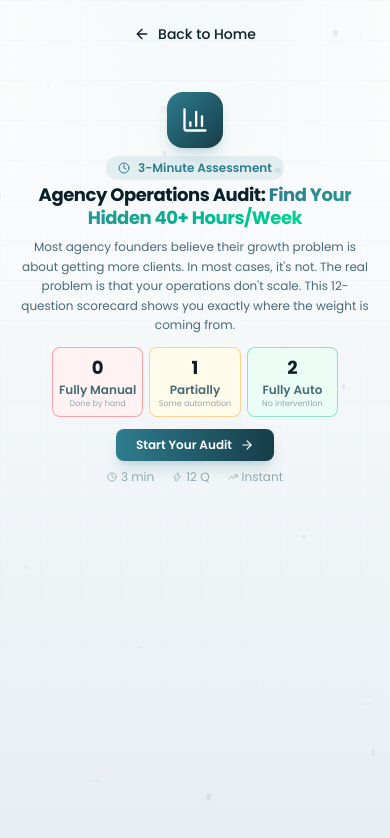
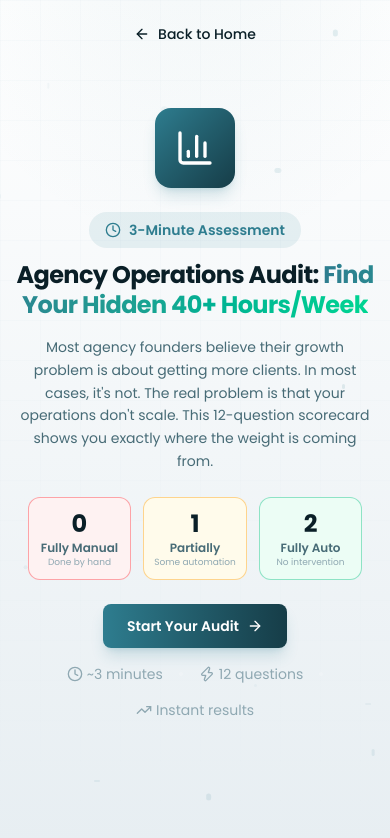
Before and after one commit to shanistic/Muhammad-Usman, a Next.js app in the folder portfolio-nextjs/: page /free-operations-audit in a window 390 px wide. Shown: the top 838 px of the page. Built offline with nearby package versions, Linux system fonts and the light colour scheme.

Commit message:
new fix of scroling

```diff
--- a/portfolio-nextjs/app/free-operations-audit/page.tsx
+++ b/portfolio-nextjs/app/free-operations-audit/page.tsx
@@ -656,7 +656,7 @@ export default function AuditPage() {
             >
               {/* ─── STEP 0: INTRO ─── */}
               {step === 0 && (
-                <div className="flex w-full flex-col items-center justify-center text-center py-2">
+                <div className="flex w-full flex-col items-center justify-center text-center py-6">
                   <motion.div
                     initial={{ scale: 0 }}
                     animate={{ scale: 1 }}
@@ -666,25 +666,25 @@ export default function AuditPage() {
                       damping: 15,
                       delay: 0.1,
                     }}
-                    className="mb-2 flex h-14 w-14 items-center justify-center rounded-2xl bg-gradient-to-br from-accent to-primary shadow-lg shadow-accent/20"
+                    className="mb-6 flex h-20 w-20 items-center justify-center rounded-2xl bg-gradient-to-br from-accent to-primary shadow-lg shadow-accent/20"
                   >
-                    <BarChart3 className="h-7 w-7 text-white" />
+                    <BarChart3 className="h-10 w-10 text-white" />
                   </motion.div>
 
                   <motion.span
                     initial={{ opacity: 0, y: 10 }}
                     animate={{ opacity: 1, y: 0 }}
                     transition={{ delay: 0.2 }}
-                    className="mb-1 inline-flex items-center gap-2 rounded-full bg-accent/10 px-3 py-1 text-xs font-semibold text-accent"
+                    className="mb-3 inline-flex items-center gap-2 rounded-full bg-accent/10 px-4 py-2 text-sm font-semibold text-accent"
                   >
-                    <Clock className="h-3 w-3" /> 3-Minute Assessment
+                    <Clock className="h-4 w-4" /> 3-Minute Assessment
                   </motion.span>
 
                   <motion.h1
                     initial={{ opacity: 0, y: 20 }}
                     animate={{ opacity: 1, y: 0 }}
                     transition={{ delay: 0.3 }}
-                    className="mb-2 text-lg font-bold leading-tight text-dark sm:text-xl"
+                    className="mb-4 text-2xl font-bold leading-tight text-dark sm:text-3xl"
                   >
                     Agency Operations Audit:{" "}
                     <span className="bg-gradient-to-r from-accent to-emerald-400 bg-clip-text text-transparent">
@@ -696,7 +696,7 @@ export default function AuditPage() {
                     initial={{ opacity: 0, y: 20 }}
                     animate={{ opacity: 1, y: 0 }}
                     transition={{ delay: 0.4 }}
-                    className="mb-3 max-w-lg text-xs leading-relaxed text-dark-medium sm:text-sm"
+                    className="mb-6 max-w-xl text-sm leading-relaxed text-dark-medium sm:text-base"
                   >
                     Most agency founders believe their growth problem is about
                     getting more clients. In most cases, it&apos;s not. The real
@@ -710,7 +710,7 @@ export default function AuditPage() {
                     initial={{ opacity: 0, y: 20 }}
                     animate={{ opacity: 1, y: 0 }}
                     transition={{ delay: 0.5 }}
-                    className="mb-3 grid max-w-sm grid-cols-3 gap-1.5"
+                    className="mb-6 grid max-w-md grid-cols-3 gap-3"
                   >
                     {[
                       {
@@ -735,17 +735,17 @@ export default function AuditPage() {
                       <div
                         key={item.score}
                         className={cn(
-                          "rounded-lg border p-1.5 text-center",
+                          "rounded-xl border p-2.5 text-center",
                           item.color
                         )}
                       >
-                        <div className="text-lg font-bold text-dark">
+                        <div className="text-2xl font-bold text-dark">
                           {item.score}
                         </div>
                         <div className="text-xs font-semibold text-dark-medium">
                           {item.label}
                         </div>
-                        <div className="text-[8px] text-dark-light">
+                        <div className="text-[9px] text-dark-light">
                           {item.desc}
                         </div>
                       </div>
@@ -759,28 +759,28 @@ export default function AuditPage() {
                     whileHover={{ scale: 1.04 }}
                     whileTap={{ scale: 0.98 }}
                     onClick={goNext}
-                    className="group mb-2 inline-flex items-center gap-2 rounded-lg bg-gradient-to-r from-accent to-primary px-5 py-2 text-xs font-semibold text-white shadow-lg shadow-accent/20 transition-shadow hover:shadow-xl hover:shadow-accent/30 cursor-pointer sm:text-sm sm:px-6 sm:py-2.5"
+                    className="group mb-4 inline-flex items-center gap-2 rounded-lg bg-gradient-to-r from-accent to-primary px-6 py-3 text-sm font-semibold text-white shadow-lg shadow-accent/20 transition-shadow hover:shadow-xl hover:shadow-accent/30 cursor-pointer"
                   >
                     Start Your Audit
-                    <ArrowRight className="h-3.5 w-3.5 transition-transform group-hover:translate-x-1" />
+                    <ArrowRight className="h-4 w-4 transition-transform group-hover:translate-x-1" />
                   </motion.button>
 
                   <motion.div
                     initial={{ opacity: 0 }}
                     animate={{ opacity: 1 }}
                     transition={{ delay: 0.8 }}
-                    className="flex flex-wrap items-center justify-center gap-2 text-xs text-dark-light"
+                    className="flex flex-wrap items-center justify-center gap-4 text-sm text-dark-light"
                   >
                     <span className="flex items-center gap-1">
-                      <Clock className="h-2.5 w-2.5" /> 3 min
+                      <Clock className="h-4 w-4" /> ~3 minutes
                     </span>
-                    <span className="h-0.5 w-0.5 rounded-full bg-white/20" />
+                    <span className="h-1 w-1 rounded-full bg-white/20" />
                     <span className="flex items-center gap-1">
-                      <Zap className="h-2.5 w-2.5" /> 12 Q
+                      <Zap className="h-4 w-4" /> 12 questions
                     </span>
-                    <span className="h-0.5 w-0.5 rounded-full bg-white/20" />
+                    <span className="h-1 w-1 rounded-full bg-white/20" />
                     <span className="flex items-center gap-1">
-                      <TrendingUp className="h-2.5 w-2.5" /> Instant
+                      <TrendingUp className="h-4 w-4" /> Instant results
                     </span>
                   </motion.div>
                 </div>
@@ -788,25 +788,25 @@ export default function AuditPage() {
 
               {/* ─── STEP 1: CONTACT INFO ─── */}
               {step === 1 && (
-                <div className="mx-auto max-w-lg w-full flex flex-col justify-center py-2">
-                  <div className="mb-3 text-center">
+                <div className="mx-auto max-w-lg w-full flex flex-col justify-center py-6">
+                  <div className="mb-6 text-center">
                     <motion.div
                       initial={{ scale: 0 }}
                       animate={{ scale: 1 }}
                       transition={{ type: "spring", stiffness: 200, damping: 15 }}
-                      className="mx-auto mb-2 flex h-12 w-12 items-center justify-center rounded-2xl bg-accent/10 text-accent"
+                      className="mx-auto mb-4 flex h-16 w-16 items-center justify-center rounded-2xl bg-accent/10 text-accent"
                     >
-                      <User className="h-6 w-6" />
+                      <User className="h-8 w-8" />
                     </motion.div>
-                    <h2 className="text-lg font-bold text-dark sm:text-xl">
+                    <h2 className="text-2xl font-bold text-dark sm:text-2xl">
                       Contact Information
                     </h2>
-                    <p className="mt-0.5 text-xs text-dark-light sm:text-sm">
+                    <p className="mt-2 text-sm text-dark-light sm:text-base">
                       Tell us about you and your agency
                     </p>
                   </div>
 
-                  <div className="space-y-3">
+                  <div className="space-y-5">
                     {[
                       {
                         id: "name",
@@ -847,7 +847,7 @@ export default function AuditPage() {
                       >
                         <label
                           htmlFor={field.id}
-                          className="mb-1 block text-xs font-medium text-dark-medium sm:text-sm"
+                          className="mb-2 block text-sm font-medium text-dark-medium"
                         >
                           {field.label}{" "}
                           {field.key !== "linkedinUrl" && (
@@ -865,7 +865,7 @@ export default function AuditPage() {
                               [field.key]: e.target.value,
                             }))
                           }
-                          className="w-full rounded-lg border border-secondary bg-white px-3 py-2 text-xs text-dark placeholder-dark-light/40 outline-none transition-all focus:border-accent/50 focus:ring-2 focus:ring-accent/20 sm:text-sm sm:py-2.5 sm:px-4"
+                          className="w-full rounded-lg border border-secondary bg-white px-4 py-3 text-sm text-dark placeholder-dark-light/40 outline-none transition-all focus:border-accent/50 focus:ring-2 focus:ring-accent/20"
                         />
                       </motion.div>
                     ))}
@@ -875,9 +875,9 @@ export default function AuditPage() {
 
               {/* ─── STEPS 2-5: QUESTION SECTIONS ─── */}
               {step >= 2 && step <= 5 && currentSection && (
-                <div className="mx-auto max-w-2xl">
-                  {/* Section header */}
-                  <div className="mb-8 text-center">
+                <div className="mx-auto max-w-2xl flex flex-col h-screen">
+                  {/* Section header - Fixed */}
+                  <div className="mb-6 text-center pt-4 pb-4 flex-shrink-0">
                     <motion.div
                       initial={{ scale: 0, rotate: -20 }}
                       animate={{ scale: 1, rotate: 0 }}
@@ -886,7 +886,7 @@ export default function AuditPage() {
                         stiffness: 200,
                         damping: 15,
                       }}
-                      className="mx-auto mb-4 flex h-14 w-14 items-center justify-center rounded-2xl bg-accent/10 text-accent"
+                      className="mx-auto mb-3 flex h-14 w-14 items-center justify-center rounded-2xl bg-accent/10 text-accent"
                     >
                       {(() => {
                         const IconComponent = sectionIconMap[currentSection.id];
@@ -911,8 +911,8 @@ export default function AuditPage() {
                     </motion.p>
                   </div>
 
-                  {/* Questions */}
-                  <div className="space-y-6">
+                  {/* Questions - Scrollable */}
+                  <div className="space-y-4 overflow-y-auto flex-1 pr-3">
                     {currentSection.questions.map((q, qi) => (
                       <motion.div
                         key={q.id}
@@ -980,8 +980,10 @@ export default function AuditPage() {
 
               {/* ─── STEP 6: RESULTS ─── */}
               {step === 6 && (
-                <div className="mx-auto max-w-2xl text-center">
-                  {/* Celebration burst */}
+                <div className="mx-auto max-w-2xl text-center flex flex-col h-screen">
+                  {/* Top section - Fixed */}
+                  <div className="pt-4 pb-4 flex-shrink-0">
+                    {/* Score Ring */}
                     <motion.div
                       initial={{ scale: 0.5, opacity: 0 }}
                       animate={{ scale: 1, opacity: 1 }}
@@ -992,7 +994,7 @@ export default function AuditPage() {
                       }}
                       className="mb-2"
                     >
-                    <div className="mx-auto mb-6 flex justify-center">
+                      <div className="mx-auto mb-4 flex justify-center">
                         <ScoreRing score={totalScore} max={24} />
                       </div>
                     </motion.div>
@@ -1002,10 +1004,10 @@ export default function AuditPage() {
                       animate={{ opacity: 1, y: 0 }}
                       transition={{ delay: 0.4 }}
                     >
-                    <h2 className="mb-2 text-3xl font-bold text-dark sm:text-4xl">
+                      <h2 className="mb-1 text-2xl font-bold text-dark sm:text-3xl">
                         Thank You, {contact.name}!
                       </h2>
-                    <p className="mb-2 text-lg text-dark-medium">
+                      <p className="mb-2 text-base text-dark-medium sm:text-lg">
                         Here&apos;s your Agency Operations Score
                       </p>
                     </motion.div>
@@ -1016,7 +1018,7 @@ export default function AuditPage() {
                       animate={{ opacity: 1, scale: 1 }}
                       transition={{ delay: 0.6 }}
                       className={cn(
-                      "mx-auto mb-8 inline-flex items-center gap-2 rounded-full border px-5 py-2.5 text-sm font-semibold",
+                        "mx-auto mb-4 inline-flex items-center gap-2 rounded-full border px-4 py-2 text-sm font-semibold",
                         getTier(totalScore).bgColor,
                         getTier(totalScore).borderColor,
                         getTier(totalScore).color
@@ -1031,19 +1033,22 @@ export default function AuditPage() {
                       initial={{ opacity: 0 }}
                       animate={{ opacity: 1 }}
                       transition={{ delay: 0.7 }}
-                    className="mx-auto mb-10 max-w-lg text-base leading-relaxed text-dark-medium"
+                      className="mx-auto mb-4 max-w-lg text-sm leading-relaxed text-dark-medium"
                     >
                       {getTier(totalScore).description}
                     </motion.p>
+                  </div>
 
+                  {/* Scrollable section - Section breakdown and CTA */}
+                  <div className="overflow-y-auto flex-1 pr-3 pb-4">
                     {/* Section breakdown */}
                     <motion.div
                       initial={{ opacity: 0, y: 20 }}
                       animate={{ opacity: 1, y: 0 }}
                       transition={{ delay: 0.8 }}
-                    className="mb-10 space-y-3 text-left"
+                      className="mb-6 space-y-2 text-left"
                     >
-                    <h3 className="mb-4 text-center text-lg font-semibold text-dark">
+                      <h3 className="mb-3 text-center text-base font-semibold text-dark sm:text-lg">
                         Section Breakdown
                       </h3>
                       {auditSections.map((sec, i) => (
@@ -1083,13 +1088,6 @@ export default function AuditPage() {
                         Book Free 30-Min Audit Call
                         <ChevronRight className="h-4 w-4 transition-transform group-hover:translate-x-1" />
                       </a>
-                      <button
-                        onClick={handleDownloadPDF}
-                        className="group inline-flex items-center gap-2 rounded-xl border border-accent bg-accent/10 px-6 py-3.5 text-sm font-semibold text-accent transition-all hover:bg-accent/20 hover:border-accent"
-                      >
-                        <Download className="h-5 w-5" />
-                        Download as PDF
-                      </button>
                       <Link
                         href="/"
                         className="inline-flex items-center gap-2 rounded-xl border border-secondary px-6 py-3.5 text-sm font-medium text-dark-medium transition-all hover:border-accent/30 hover:text-dark"
@@ -1099,10 +1097,29 @@ export default function AuditPage() {
                     </div>
                   </motion.div>
                     </div>
+                </div>
               )}
             </motion.div>
           </AnimatePresence>
         </div>
+
+        {/* ── Download PDF Button - Results Page Only ── */}
+        {step === 6 && (
+          <motion.div
+            initial={{ opacity: 0, y: 20 }}
+            animate={{ opacity: 1, y: 0 }}
+            transition={{ delay: 0.3 }}
+            className="mt-6 flex justify-center border-t border-secondary pt-6"
+          >
+            <button
+              onClick={handleDownloadPDF}
+              className="group inline-flex items-center gap-2 rounded-xl border border-accent bg-accent/10 px-8 py-3 text-sm font-semibold text-accent transition-all hover:bg-accent/20 hover:border-accent hover:shadow-lg hover:shadow-accent/20"
+            >
+              <Download className="h-5 w-5" />
+              Download as PDF
+            </button>
+          </motion.div>
+        )}
 
         {/* ── Navigation buttons ── */}
         {step > 0 && step < TOTAL_STEPS - 1 && (
```
Lines whose indentation alone changed are shown as unchanged.
